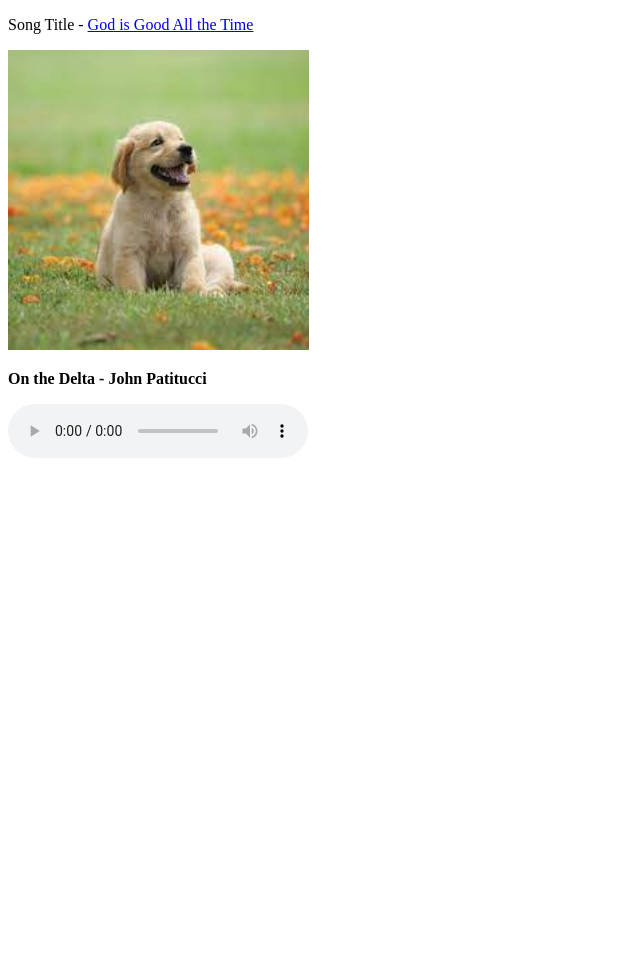
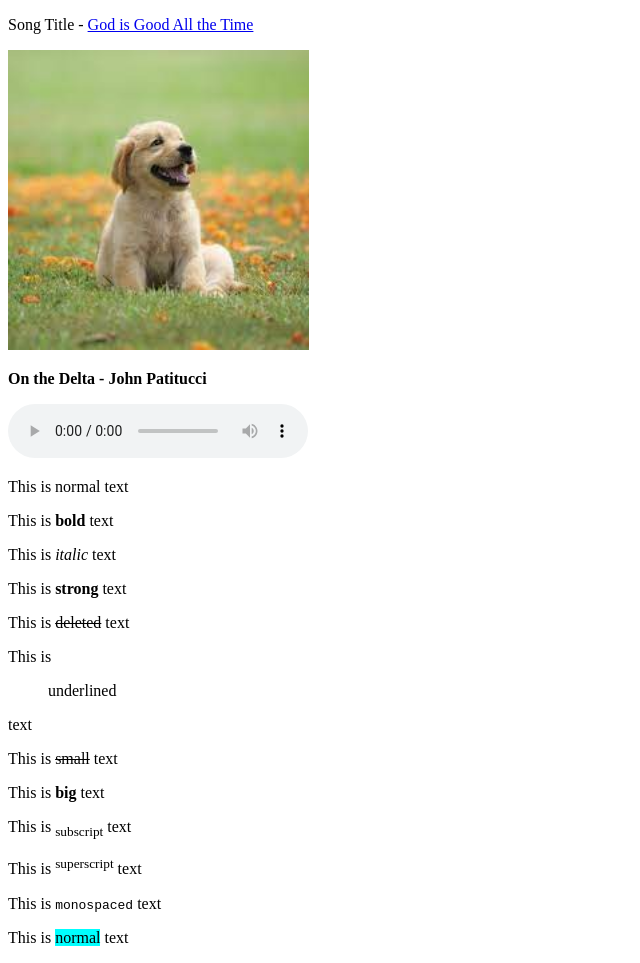
Before and after one commit to todimskii/project1, a plain HTML site: page index.html in a window 1280 px wide. Shown: the whole page, without its empty margins (0-640 px from the left). Before the commit the page ends 800 px from the top, so only its background shows below. Drawn offline with Linux system fonts and the light colour scheme.

Commit message:
added different text tags

```diff
--- a/index.html
+++ b/index.html
@@ -38,6 +38,19 @@
         <source src="audio/On the Delta - John Patitucci.mp3" type="audio/mpeg">
 
     </audio>
+    <p>This is normal text</p>
+    <p>This is <b>bold</b> text</p>
+    <p>This is <i>italic</i> text</p>
+    <p>This is <strong>strong</strong> text</p>
+    <p>This is <del>deleted</del> text</p>
+    <p>This is <ul>underlined</ul> text</p>
+    <p>This is <s>small</s> text</p>
+    <p>This is <b>big</b> text</p>
+    <p>This is <sub>subscript</sub> text</p>
+    <p>This is <sup>superscript</sup> text</p>
+    <p>This is <tt>monospaced</tt> text</p>
+    <p>This is <mark style="background-color: aqua;">normal</mark> text</p>
+
 
 
 </body>
```
